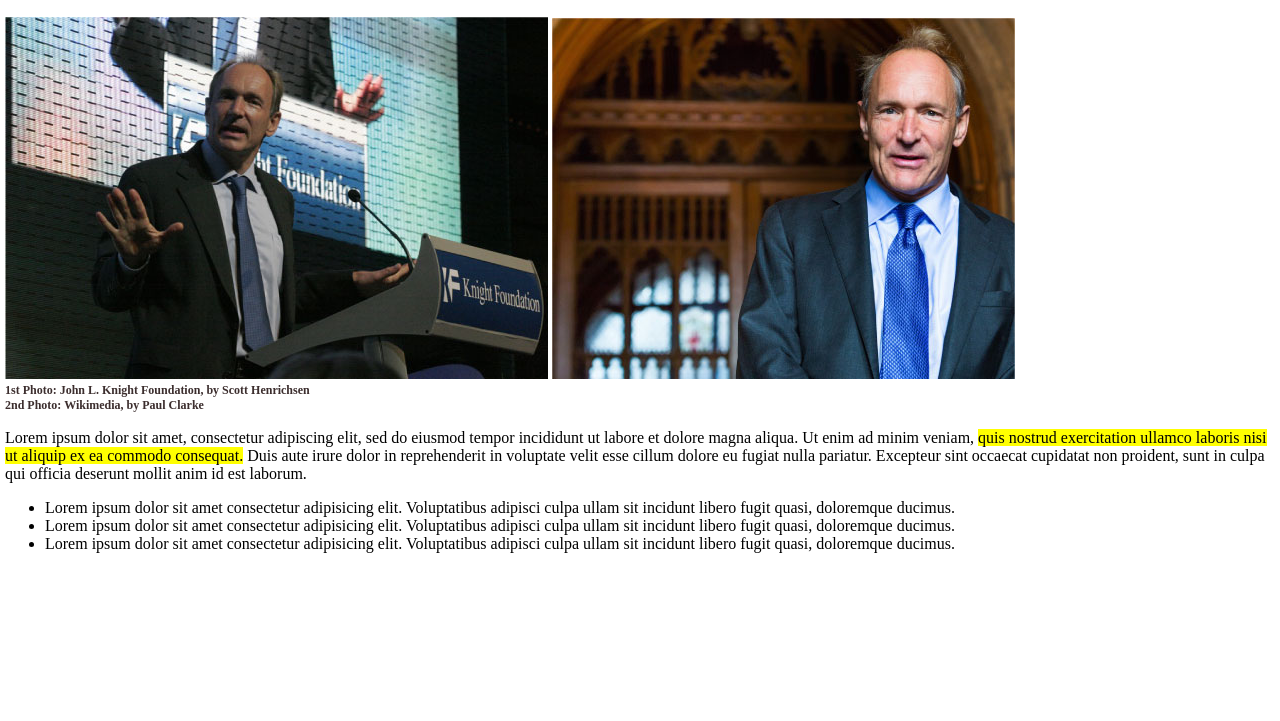
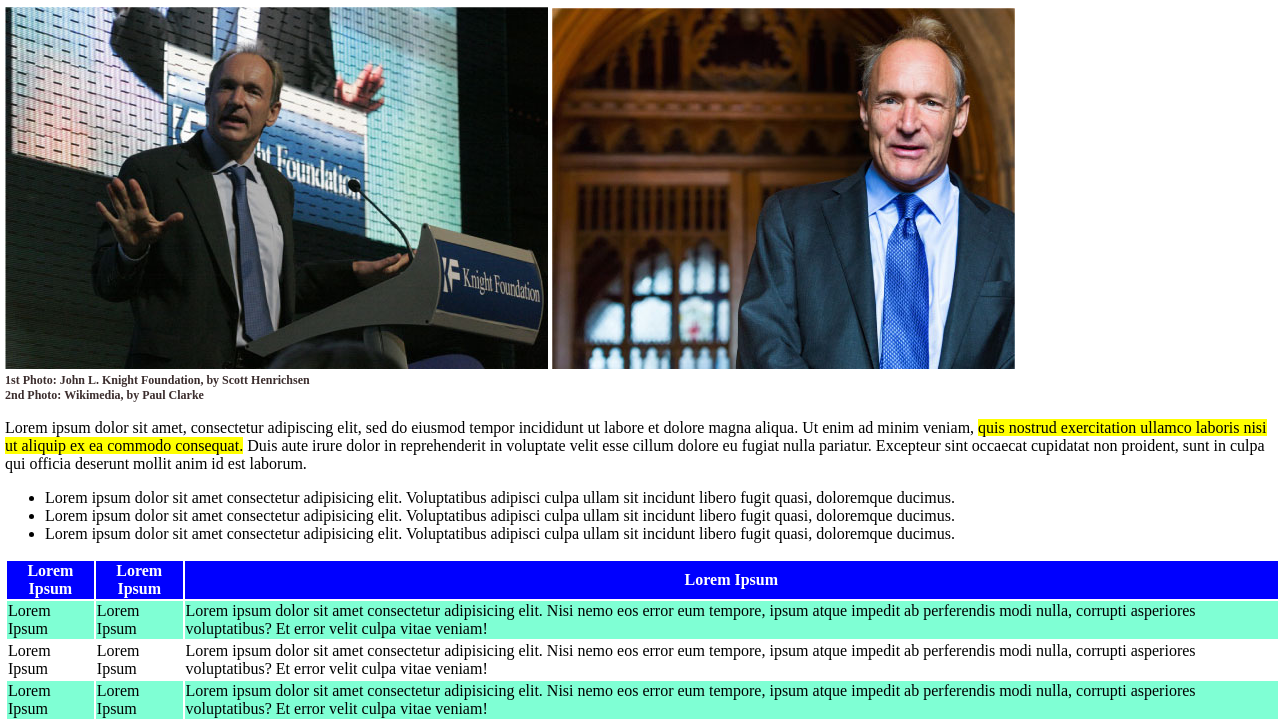
Before and after one commit to tommasodare/html-css-booleaner, a plain HTML site: page index.html in a window 1280 px wide. Shown: the part 269-990 px from the top of the page. Before the commit the page ends 838 px from the top, so only its background shows below. Drawn offline with Linux system fonts and the light colour scheme.

Commit message:
Add Table

```diff
--- a/css/style.css
+++ b/css/style.css
@@ -5,7 +5,7 @@
 #side-header {
     background-image: url(../img/pattern.png);
     background-color: aqua;
-    padding-top: 50px;
+    padding-top: 40px;
 }
 
 #logo-image {
@@ -51,3 +51,12 @@
 #text {
     background-color: yellow;
 }
+
+#thead {
+    background-color: blue;
+    color: white;
+}
+
+.td {
+    background-color:aquamarine;
+}
--- a/index.html
+++ b/index.html
@@ -48,6 +48,42 @@
         </section>
         <!-- List -->
 
+        <table>
+            <thead id="thead">
+                <tr>
+                    <th>Lorem Ipsum</th>
+                    <th>Lorem Ipsum</th>
+                    <th>Lorem Ipsum</th>
+                </tr>
+            </thead>
+
+            <tbody>
+                <tr class="td">
+                    <td>Lorem Ipsum</td>
+                    <td>Lorem Ipsum</td>
+                    <td>Lorem ipsum dolor sit amet consectetur adipisicing elit. Nisi nemo eos error eum tempore, ipsum atque impedit ab perferendis modi nulla, corrupti asperiores voluptatibus? Et error velit culpa vitae veniam!
+                    </td>
+                </tr>
+
+                <tr>
+                    <td>Lorem Ipsum</td>
+                    <td>Lorem Ipsum</td>
+                    <td>Lorem ipsum dolor sit amet consectetur adipisicing elit. Nisi nemo eos error eum tempore, ipsum atque impedit ab perferendis modi nulla, corrupti asperiores voluptatibus? Et error velit culpa vitae veniam!
+                    </td>
+                </tr>
+
+                <tr class="td">
+                    <td>Lorem Ipsum</td>
+                    <td>Lorem Ipsum</td>
+                    <td>Lorem ipsum dolor sit amet consectetur adipisicing elit. Nisi nemo eos error eum tempore, ipsum atque impedit ab perferendis modi nulla, corrupti asperiores voluptatibus? Et error velit culpa vitae veniam!
+                    </td>
+                </tr>
+            </tbody>
+
+            <tfoot></tfoot>
+        </table>
+        <!-- Table -->
+
     </main>
     <!-- Main -->
 
```
